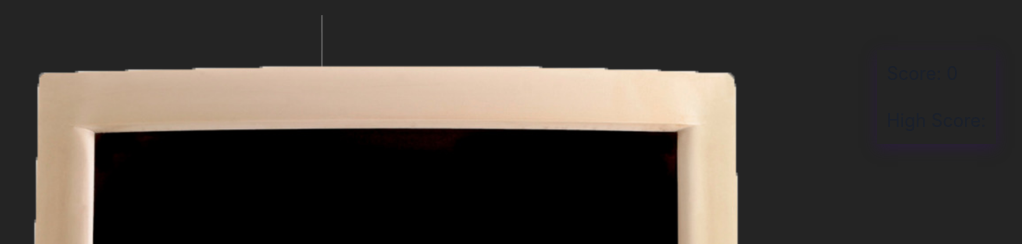
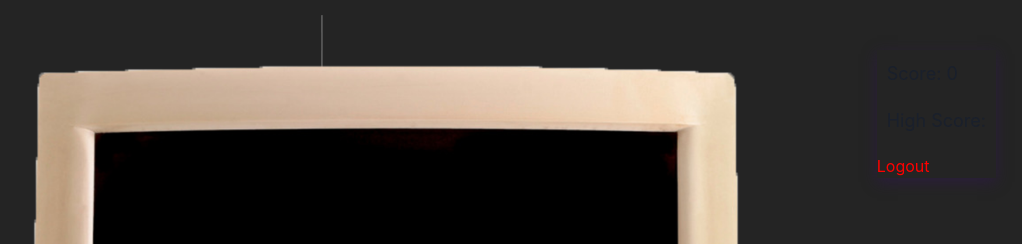
Before and after one commit to bobikenobi12/toshko-proekt, a React (Vite) app in the folder client/: page /game in a window 1280 px wide. Shown: the top 244 px of the page, without its empty margins (254-1276 px from the left). Built offline with nearby package versions, Linux system fonts and the light colour scheme; no server answers; sample sign-in values are in the browser's storage.

Commit message:
add logout button

```diff
--- a/client/src/Game.tsx
+++ b/client/src/Game.tsx
@@ -8,6 +8,8 @@ import {
 	useGetHighScoreQuery,
 	useSubmitHighScoreMutation,
 } from "./features/game/gameApiSlice";
+
+import { useLogoutMutation } from "./features/auth/authApiSlice";
 
 const canvasX = 1000;
 const canvasY = 1000;
@@ -30,6 +32,7 @@ export default function Game() {
 
 	const { data: highScore } = useGetHighScoreQuery();
 	const [submitHighScore] = useSubmitHighScoreMutation();
+	const [logout] = useLogoutMutation();
 
 	useInterval(() => runGame(), delay);
 
@@ -136,6 +139,12 @@ export default function Game() {
 			<div className="scoreBox">
 				<h2>Score: {score}</h2>
 				<h2>High Score: {highScore?.highScore}</h2>
+				<button
+					onClick={() => logout()}
+					style={{ marginTop: "10px", color: "red" }}
+				>
+					Logout
+				</button>
 			</div>
 		</div>
 	);
--- a/client/src/main.tsx
+++ b/client/src/main.tsx
@@ -24,12 +24,13 @@ ReactDOM.createRoot(document.getElementById("root") as HTMLElement).render(
 					<Routes>
 						<Route path="/" element={<GameGuard />}>
 							<Route path="/game" element={<Game />} />
+							<Route path="*" element={<h1>404</h1>} />
 						</Route>
 						<Route path="/" element={<AuthGuard />}>
 							<Route path="/sign-up" element={<SignUpPage />} />
 							<Route path="/sign-in" element={<SignInPage />} />
+							<Route path="*" element={<h1>404</h1>} />
 						</Route>
-						<Route path="*" element={<h1>404</h1>} />
 					</Routes>
 				</Router>
 			</Provider>
--- a/client/src/pages/SignInPage.tsx
+++ b/client/src/pages/SignInPage.tsx
@@ -77,7 +77,7 @@ export default function SignInPage() {
 				duration: 5000,
 				isClosable: true,
 			});
-			navigate("/");
+			navigate("/game");
 		} catch (err) {
 			if (err instanceof ZodError) {
 				toast({
--- a/client/src/pages/SignUpPage.tsx
+++ b/client/src/pages/SignUpPage.tsx
@@ -99,7 +99,7 @@ export default function SignupCard() {
 				duration: 9000,
 				isClosable: true,
 			});
-			navigate("/sign-in");
+			navigate("/game");
 		} catch (error) {
 			if (error instanceof ZodError) {
 				console.log(error);
```
